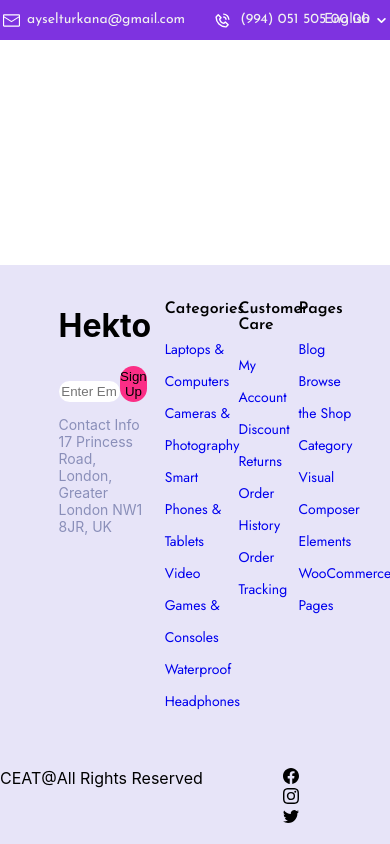
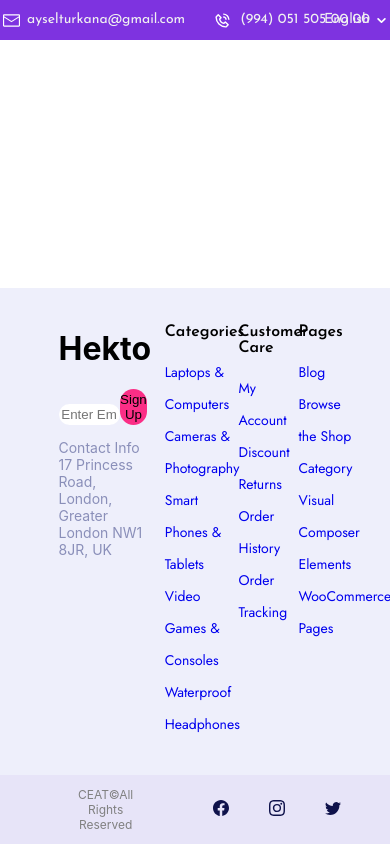
Before and after one commit to Seyidahmadova/E-Commerce, a React (Create React App) app: page / in a window 390 px wide. Built offline with nearby package versions, Linux system fonts and the light colour scheme.

Commit message:
Responsive-footer

```diff
--- a/src/components/Footer/Footer.css
+++ b/src/components/Footer/Footer.css
@@ -1,9 +1,10 @@
 .footer {
-    background-color: #E7E4F8;
+    /* background-color: #E7E4F8; */
     width: 100%;
     bottom: 0;
     right: 0;
     position: absolute;
+    background-color: #EEEFFB;
 }
 
 .f-pages {
@@ -83,4 +84,20 @@
 
 .f-copy {
     display: flex;
+    width: 60%;
+    padding: 0 20%;
+    justify-content: space-between;
+    margin: 0 auto;
+    background-color: #E7E4F8;
+    align-items: center;
 }
+
+.f-copy>p {
+    font-size: 12px;
+    color: gray;
+}
+
+.fc-medias>ul {
+    display: flex;
+    color: #0F124B;
+}
--- a/src/components/Footer/Footer.js
+++ b/src/components/Footer/Footer.js
@@ -45,7 +45,7 @@ export default function Footer() {
                 </div>
             </div>
             <div className="f-copy">
-                <p>CEAT@All Rights Reserved</p>
+                <p>CEAT&copy;All Rights Reserved</p>
                 <div className="fc-medias">
                     <ul>
                         <ol><BsFacebook/></ol>
```
